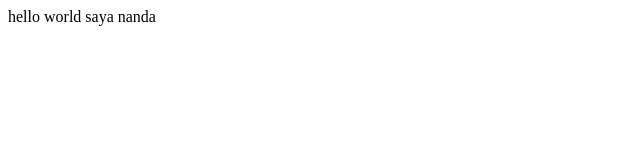
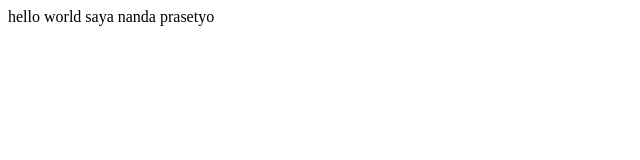
Before and after one commit to nandap1304/belajar-git, a plain HTML site: page index.html in a window 1280 px wide. Shown: the full height of the page, 0-640 px from the left. Drawn offline with Linux system fonts and the light colour scheme.

Commit message:
fix: menambahkan nama belakang

```diff
--- a/index.html
+++ b/index.html
@@ -7,6 +7,6 @@
 </head>
 <body>
     hello world
-    saya nanda
+    saya nanda prasetyo
 </body>
 </html>
```
